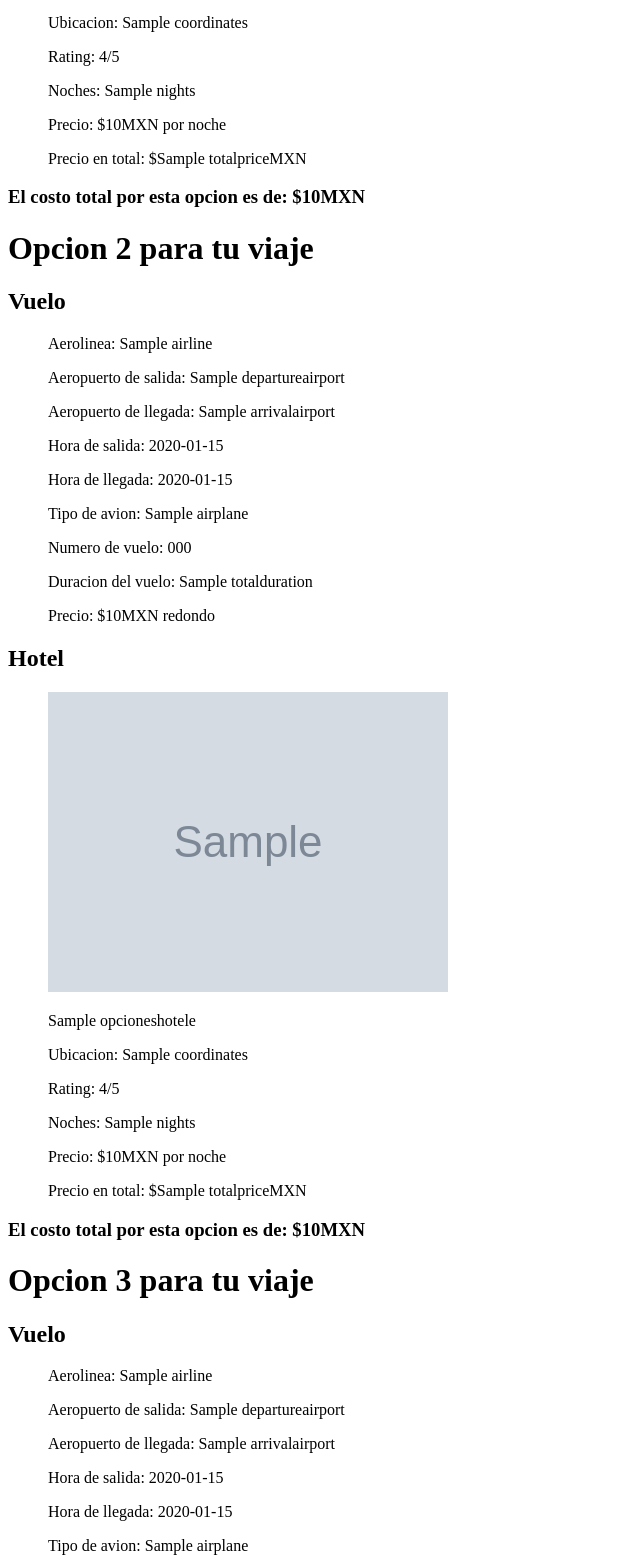
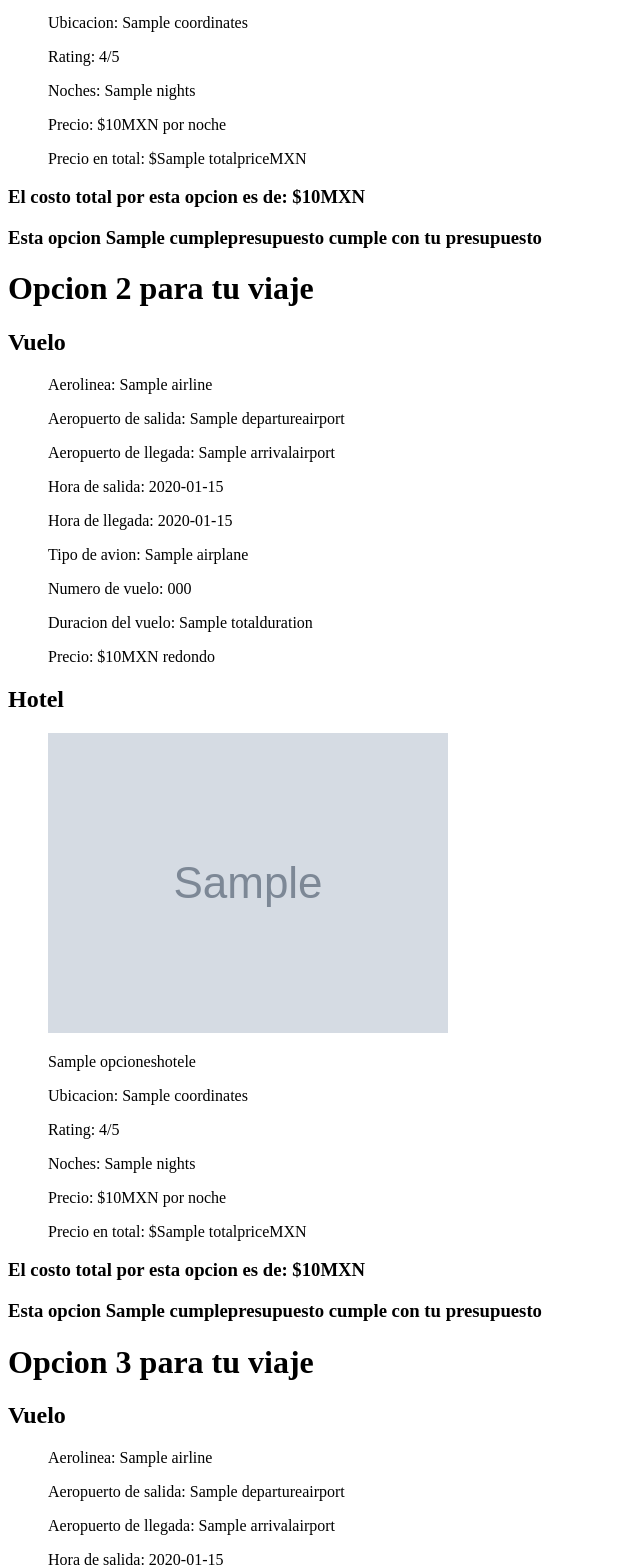
Before and after one commit to python-2025-kb/final-AndreaMartinezC12, a Flask app: template templates/resultados.html in a window 1280 px wide. Shown: the part 824-2391 px from the top of the page, without its empty margins (0-640 px from the left). Run offline with Flask 3, Linux system fonts and the light colour scheme; the template is opened without the code that fills it: most values are stand-ins (such as "Sample title", 1, 10 or a date in 2020); grey boxes marked "Sample" are stand-in pictures.

Commit message:
Agregando chequeo de si el precio total de la sugerencia de viaje cumple con el presupuesto o no

```diff
--- a/app.py
+++ b/app.py
@@ -6,6 +6,17 @@ app=Flask(__name__)
 
 resultadohoteles=[]
 resultadovuelos=[]
+cumplepresupuesto=[]
+
+def calculopresupuesto(presupuesto, costovuelo, costohotel):
+    costototal = int(costohotel) + int(costovuelo)
+    print(costototal)
+    print(presupuesto)
+    if costototal > int(presupuesto):
+        return "NO"
+    elif costototal < int(presupuesto):
+        return "SI"
+
 
 @app.route('/')
 def home():
@@ -15,6 +26,8 @@ def home():
 def formulario():
     global resultadohoteles
     global resultadovuelos
+    global cumplepresupuesto
+    cumplepresupuesto=[]
     if request.method == 'POST':
         destino = request.form['destino']
         aeropuertoorigen = request.form['aeropuertoorigen']
@@ -23,16 +36,19 @@ def formulario():
         fecharegreso = request.form['fecharegreso']
         personas = request.form['personas']
         presupuesto = request.form['presupuesto']
+
         resultadohoteles = hoteles.searchhotels(destino, fechasalida, fecharegreso, personas)
         resultadovuelos = vuelos.searchflights(aeropuertoorigen, aeropuertodestino, fechasalida, fecharegreso, personas)
-        print(resultadovuelos)
-        #contador_id += 1
+
+        for i in range(0, 3):
+            cumplepresupuesto.append(calculopresupuesto(presupuesto, resultadohoteles[i]['totalprice'], resultadovuelos[i]['price']))
+
         return redirect(url_for('resultados'))
     return render_template('formulario.html')
 
 @app.route('/resultados')
 def resultados():
-    return render_template('resultados.html', opcioneshoteles = resultadohoteles, opcionesvuelos=resultadovuelos)
+    return render_template('resultados.html', opcioneshoteles = resultadohoteles, opcionesvuelos=resultadovuelos, cumplepresupuesto = cumplepresupuesto)
 
 if __name__ == '__main__':
     app.run(debug=True)
--- a/templates/resultados.html
+++ b/templates/resultados.html
@@ -28,6 +28,7 @@
     <ul>Precio en total: ${{opcioneshoteles[0].totalprice}}MXN</ul>
 
     <h3>El costo total por esta opcion es de: ${{opcioneshoteles[0].totalprice + opcionesvuelos[0].price}}MXN</h3>
+    <h3>Esta opcion {{cumplepresupuesto[0]}} cumple con tu presupuesto</h3>
 
     <h1>Opcion 2 para tu viaje</h1>
     <h2>Vuelo</h2>
@@ -51,6 +52,7 @@
     <ul>Precio en total: ${{opcioneshoteles[0].totalprice}}MXN</ul>
 
     <h3>El costo total por esta opcion es de: ${{opcioneshoteles[1].totalprice + opcionesvuelos[1].price}}MXN</h3>
+    <h3>Esta opcion {{cumplepresupuesto[1]}} cumple con tu presupuesto</h3>
 
     <h1>Opcion 3 para tu viaje</h1>
     <h2>Vuelo</h2>
@@ -74,5 +76,6 @@
     <ul>Precio en total: ${{opcioneshoteles[0].totalprice}}MXN</ul>
 
     <h3>El costo total por esta opcion es de: ${{opcioneshoteles[2].totalprice + opcionesvuelos[2].price}}MXN</h3>
+    <h3>Esta opcion {{cumplepresupuesto[2]}} cumple con tu presupuesto</h3>
 </body>
 </html>
```
